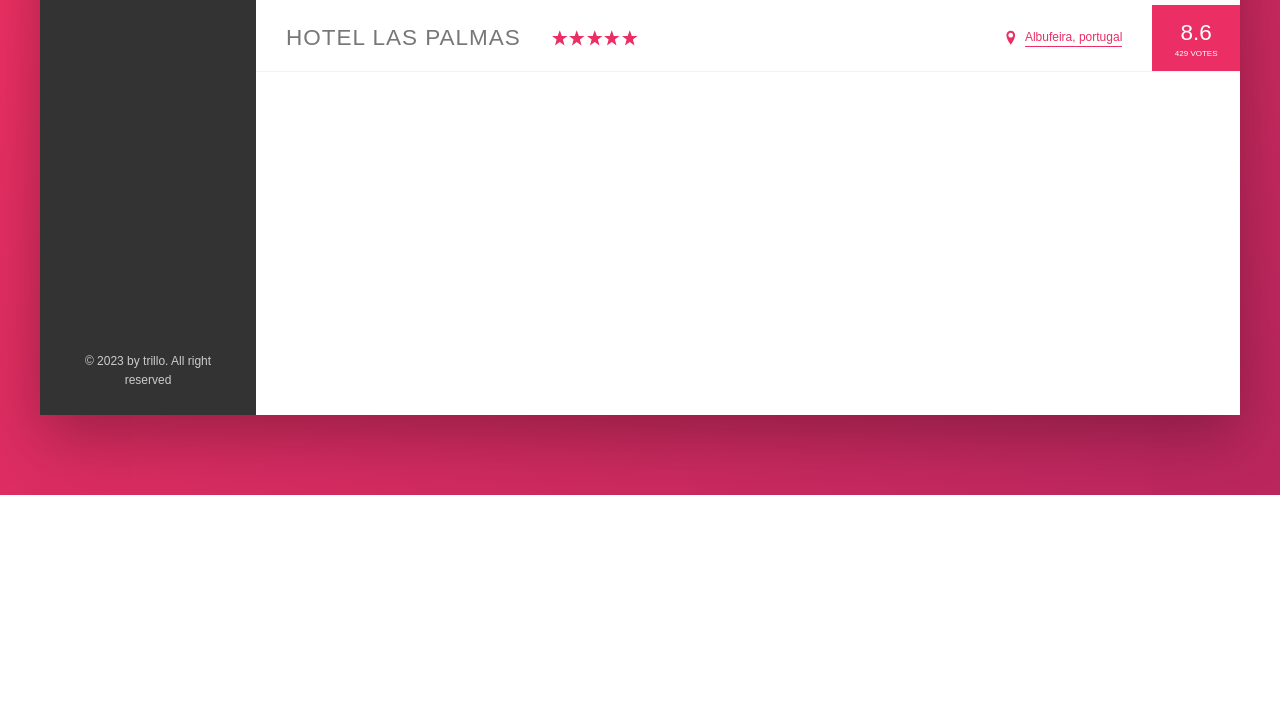
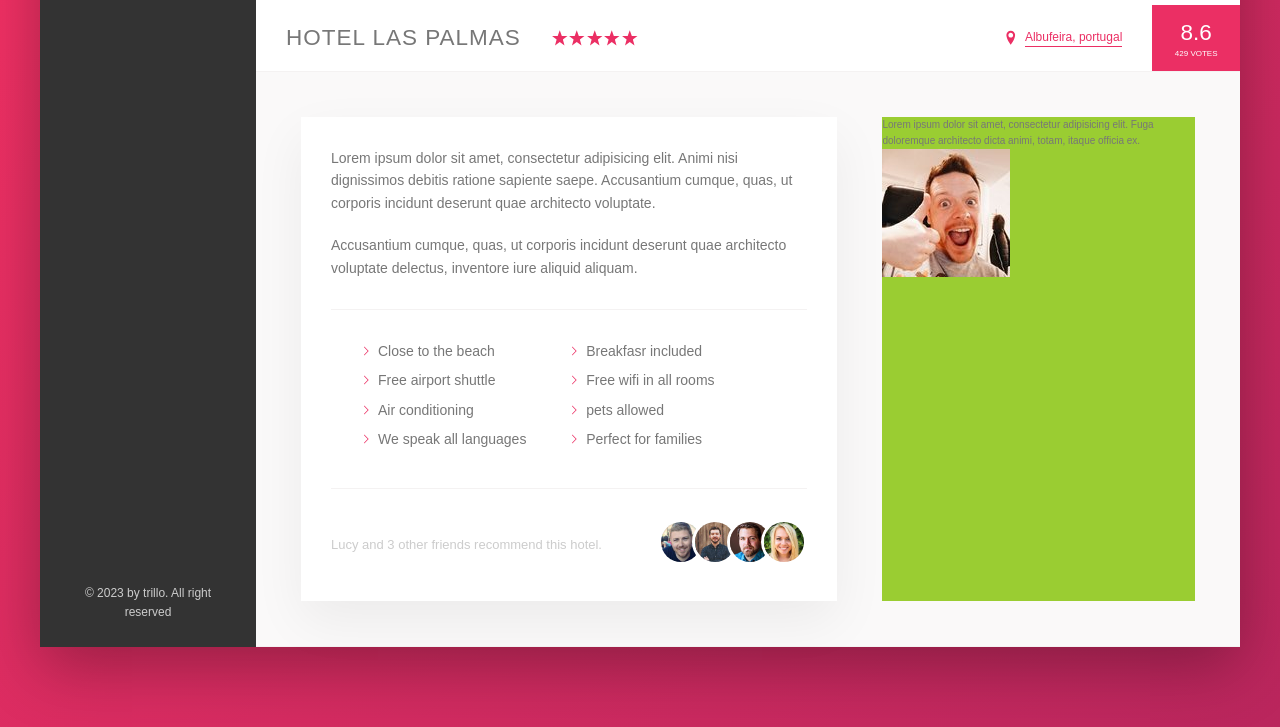
Before and after one commit to Mahmoud-D/Trillo, a website built with Vite: page index.html in a window 1280 px wide. Shown: the part 535-1262 px from the top of the page. Before the commit the page ends 1030 px from the top, so only its background shows below. Built offline with nearby package versions, Linux system fonts and the light colour scheme.

Commit message:
Adding description section

```diff
--- a/index.html
+++ b/index.html
@@ -138,6 +138,73 @@
               <div class="overview__rating-count">429 votes</div>
             </div>
           </div>
+          <div class="detail">
+            <div class="description">
+              <p class="paragragh">
+                Lorem ipsum dolor sit amet, consectetur adipisicing elit. Animi
+                nisi dignissimos debitis ratione sapiente saepe. Accusantium
+                cumque, quas, ut corporis incidunt deserunt quae architecto
+                voluptate.
+              </p>
+              <p class="paragragh">
+                Accusantium cumque, quas, ut corporis incidunt deserunt quae
+                architecto voluptate delectus, inventore iure aliquid aliquam.
+              </p>
+              <ul class="list">
+                <li class="list__item">Close to the beach</li>
+                <li class="list__item">Breakfasr included</li>
+                <li class="list__item">Free airport shuttle</li>
+                <li class="list__item">Free wifi in all rooms</li>
+                <li class="list__item">Air conditioning</li>
+                <li class="list__item">pets allowed</li>
+                <li class="list__item">We speak all languages</li>
+                <li class="list__item">Perfect for families</li>
+              </ul>
+              <div class="recommend">
+                <p class="recommend__count">
+                  Lucy and 3 other friends recommend this hotel.
+                </p>
+                <div class="recommend__friends">
+                  <img
+                    src="img/user-3.jpg"
+                    alt="Friend 1"
+                    class="recommend__photo"
+                  />
+                  <img
+                    src="img/user-4.jpg"
+                    alt="Friend 2"
+                    class="recommend__photo"
+                  />
+                  <img
+                    src="img/user-5.jpg"
+                    alt="Friend 3"
+                    class="recommend__photo"
+                  />
+                  <img
+                    src="img/user-6.jpg"
+                    alt="Friend 4"
+                    class="recommend__photo"
+                  />
+                </div>
+              </div>
+            </div>
+            <div class="user-reviews">
+              <figure class="review">
+                <blockquote class="review__text">
+                  Lorem ipsum dolor sit amet, consectetur adipisicing elit. Fuga
+                  doloremque architecto dicta animi, totam, itaque officia ex.
+                </blockquote>
+                <figcaption class="review__user">
+                  <img
+                    src="img/user-1.jpg"
+                    alt="User 1"
+                    class="review__photo"
+                  />
+                  <div class="review__user-box"></div>
+                </figcaption>
+              </figure>
+            </div>
+          </div>
         </main>
       </div>
     </div>
--- a/sass/_base.scss
+++ b/sass/_base.scss
@@ -30,6 +30,8 @@ Grey dark 3: #999
   --color-Grey-dark-3: #999;
 
   --shadow-dark: 0 2rem 6rem rgba(0, 0, 0, 0.3);
+  --shadow-light: 0 2rem 5rem rgba(0, 0, 0, 0.06);
+  --line: 1px solid var(--color-Grey-light-2);
 }
 
 * {
--- a/sass/_components.scss
+++ b/sass/_components.scss
@@ -197,7 +197,7 @@
 .overview {
   display: flex;
   align-items: center;
-  border-bottom: 1px solid var(--color-Grey-light-2);
+  border-bottom: var(--line);
 
   &__heading {
     font-size: 2.25rem;
@@ -282,3 +282,65 @@
     box-shadow: none;
   }
 }
+
+//////////////////////////////////////////////////
+// PARAGRAPH
+
+.paragragh:not(:last-of-type) {
+  margin-bottom: 2rem;
+}
+
+//////////////////////////////////////////////////
+// LIST
+.list {
+  list-style: none;
+  margin: 3rem 0;
+  padding: 3rem;
+  border-bottom: var(--line);
+  border-top: var(--line);
+  display: flex;
+  flex-wrap: wrap;
+  &__item {
+    flex: 0 0 50%;
+    margin-bottom: 0.7rem;
+  }
+  &__item::before {
+    content: "";
+    display: inline-block;
+    width: 1rem;
+    height: 1rem;
+    margin-right: 0.7rem;
+
+    //older browsers
+    // background-image: url(../img/chevron-thin-right.svg);
+    // background-size: cover;
+
+    //modern browsers :masks
+    background-color: var(--color-Primary);
+    -webkit-mask-image: url(../img/chevron-thin-right.svg);
+    -webkit-mask-size: cover;
+  }
+}
+//////////////////////////////////////////////////
+// RECOMMENDED
+.recommend {
+  font-size: 1.3rem;
+  color: var(--color-Grey-light-4);
+  display: flex;
+  align-items: center;
+  &__count {
+    margin-right: auto;
+  }
+  &__friends {
+  }
+  &__photo {
+    box-sizing: content-box;
+    width: 4rem;
+    height: 4rem;
+    border-radius: 50%;
+    border: 3px solid #fff;
+  }
+  &__photo:not(:last-child) {
+    margin-right: -1.5rem;
+  }
+}
--- a/sass/_layout.scss
+++ b/sass/_layout.scss
@@ -9,7 +9,7 @@
   font-size: 1.4rem;
   height: 7rem;
   background-color: #fff;
-  border-bottom: 1px solid var(--color-Grey-light-2);
+  border-bottom: var(--line);
   display: flex;
   justify-content: space-between;
   align-items: center;
@@ -28,6 +28,25 @@
 .hoter-view {
   background-color: #fff;
   //test
-  height: 80rem;
+  //   height: 80rem;
   flex: 1;
 }
+
+.detail {
+  display: flex;
+  padding: 4.5rem;
+  background-color: var(--color-Grey-light-1);
+  border-bottom: var(--line);
+}
+.description {
+  font-size: 1.4rem;
+  background-color: #fff;
+  box-shadow: var(--shadow-light);
+  padding: 3rem;
+  flex: 0 0 60%;
+  margin-right: 4.5rem;
+}
+.user-reviews {
+  background-color: yellowgreen;
+  flex: 1;
+}
```
